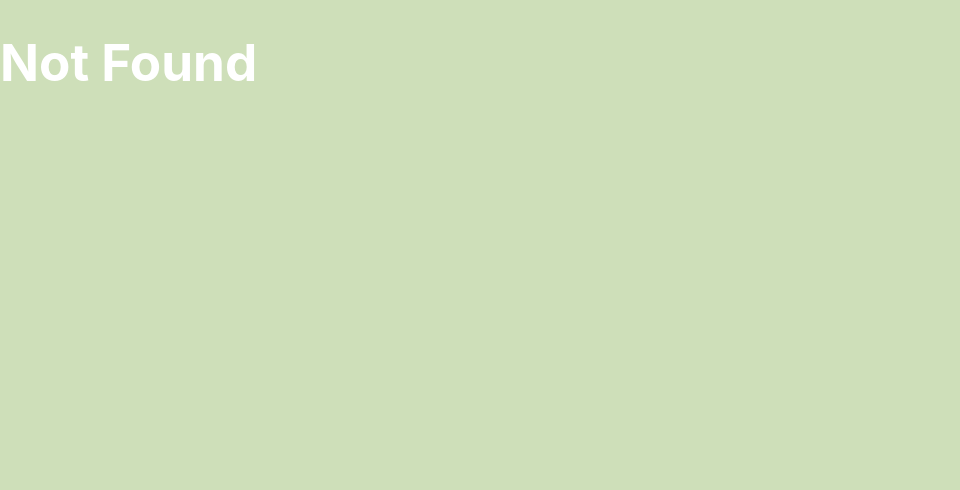
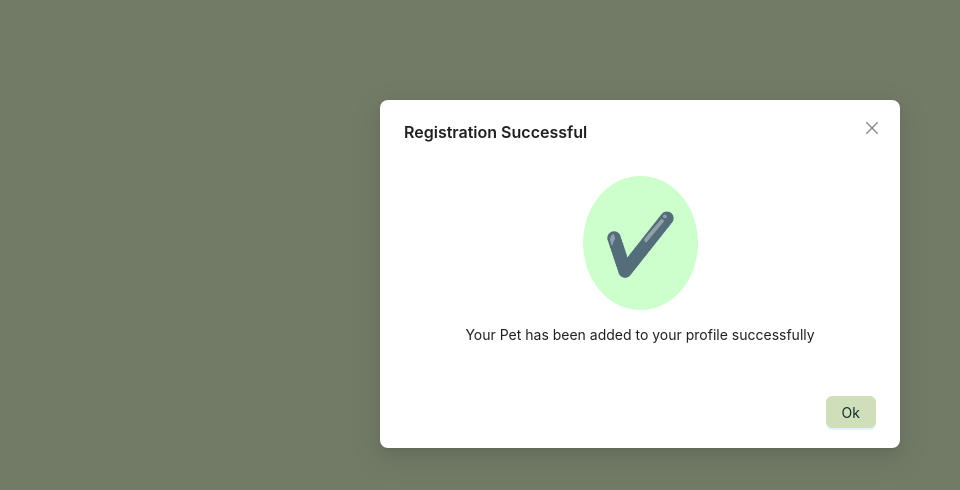
Before and after one commit to shahriar-raj/PawCare_FrontEnd, a React (Vite) app: page /petPhoto in a window 1280 px wide. Shown: the top 490 px of the page, without its empty margins (0-960 px from the left). Built offline with nearby package versions, Linux system fonts and the light colour scheme; no server answers; a web font is replaced by a local one.

Commit message:
Images for Pets Added

```diff
--- a/src/AddPet.css
+++ b/src/AddPet.css
@@ -1,7 +1,10 @@
 .add-pet-form-container {
     width: 30%;
     margin-left: 30% ;
-    padding: 4%;
+    padding-left: 4%;
+    padding-right: 4%;
+    padding-top: 4%;
+    padding-bottom: 1%;
     background-color: #192928; /* Dark green background */
     color: #CEDFB9; /* Light green text */
     border-radius: 15px;
--- a/src/AddPet.jsx
+++ b/src/AddPet.jsx
@@ -4,10 +4,15 @@ import { Button, Checkbox, Form, Input, Card, DatePicker, Select, Upload, InputN
 import { UploadOutlined } from '@ant-design/icons';
 import './AddPet.css'; // Make sure to include the correct path to your CSS file
 import { useNavigate } from "react-router-dom";
+import { storage } from "./firebase";
+import { ref, uploadBytes, listAll, getDownloadURL } from "firebase/storage";
 
 export function AddPet(props) {
     const [form] = Form.useForm();
     const navigate = useNavigate();
+    const [image, setImage] = useState(null);
+    const [imageList, setImageList] = useState(null);
+    // const [url, setUrl] = useState(null);
     const onFinish = async (values) => {
         console.log('Received values of form:', values);
         try {
@@ -20,7 +25,8 @@ export function AddPet(props) {
                 Gender: values['gender'],
                 AdoptionStatus: "Adopted",
             }
-            console.log(obj);
+            uploadImage(obj.Name, obj.Age, obj.UserID);
+            // console.log("URl:" + imageList);
             const response = await fetch('http://3.89.30.159:3000/profile/addPet', {
                 method: 'POST',
                 headers: {
@@ -29,10 +35,15 @@ export function AddPet(props) {
                 body: JSON.stringify(obj),
             });
 
+            const result = await response.json();
+
             if (response.ok) {
-
+                localStorage.setItem('petID', result.PetID);
+                localStorage.setItem('petName', obj.Name);
+                localStorage.setItem('petAge', obj.Age);
+                localStorage.setItem('UserID', obj.UserID);
                 props.setData(obj.UserID);
-                navigate('/profile');
+                navigate('/petphoto');
             }
             else if (response.status === 401) {
                 alert("Registration Failed")
@@ -49,6 +60,15 @@ export function AddPet(props) {
     }
     const onFinishFailed = (errorInfo) => {
         console.log('Failed:', errorInfo);
+    };
+
+    const uploadImage = (name, age, userID) => {
+        console.log('Yes');
+        if (image == null) return;
+        const imageRef = ref(storage, `PetImages/${userID}/${name}${age}/${image.name}`);
+        uploadBytes(imageRef, image).then(() => {
+            // alert("image Uploaded");
+        });
     };
 
     return (
@@ -113,6 +133,10 @@ export function AddPet(props) {
                         </Radio.Group>
                     </Form.Item>
 
+                    <Form.Item label="Upload Profile Photo">
+                        <Input type="file" onChange={(e) => setImage(e.target.files[0])} />
+                    </Form.Item>
+
                     <Form.Item>
                         <Button className="Add_pet" type="primary" htmlType="submit">
                             Add Pet
--- /dev/null
+++ b/src/AddpetPhoto.jsx
@@ -0,0 +1,79 @@
+import React, { useEffect } from "react";
+import { useState } from 'react';
+import { Button, Checkbox, Form, Input, Card, DatePicker, Select, Upload, InputNumber, Radio, Modal } from 'antd';
+import { UploadOutlined } from '@ant-design/icons';
+import './AddpetPhoto.css'; // Make sure to include the correct path to your CSS file
+import { useNavigate } from "react-router-dom";
+import { storage } from "./firebase";
+import { ref, uploadBytes, listAll, getDownloadURL } from "firebase/storage";
+
+export function AddpetPhoto(props) {
+    const navigate = useNavigate();
+    const [imageList, setImageList] = useState(null);
+    const [isModalVisible, setIsModalVisible] = useState(true);
+    useEffect(() => {
+        const fillDB = async () => {
+            // console.log("URL:" + url);
+            listAll(ref(storage, 'PetImages/' + localStorage.getItem('UserID') + '/' + localStorage.getItem('petName') + localStorage.getItem('petAge') + '/')).then((response) => {
+                console.log(response);
+                response.items.forEach((itemRef) => {
+                    getDownloadURL(itemRef).then((url) => {
+                        setImageList(url);
+                        console.log("Hello" + url);
+                        localStorage.setItem('Url', url);
+                    }).catch((error) => {
+                        console.log(error);
+                    });
+                });
+            })
+        }
+        fillDB();
+    }, []);
+
+    const handleOk = async () => {
+        const response = await fetch('http://3.89.30.159:3000/profile/picturePet', {
+            method: 'POST',
+            headers: {
+                'Content-Type': 'application/json',
+            },
+            body: JSON.stringify({
+                UserID: localStorage.getItem('userID'),
+                PetID: localStorage.getItem('petID'),
+                URL: localStorage.getItem('Url'),
+            }),
+        });
+
+        if (response.ok) {
+            console.log("Image Uploaded");
+            navigate('/profile');
+        }
+        else {
+            console.error("HTTP Error:", response);
+        }
+    }
+
+    const handleCancel = () => {
+        navigate('/profile');
+    }
+
+    const successModal = (
+        <Modal title="Registration Successful" visible={isModalVisible} onOk={handleOk} onCancel={handleCancel} footer={[
+            <Button key="submit" type="primary" onClick={handleOk}>
+                Ok
+            </Button>,
+        ]}>
+            <div style={{ textAlign: 'center', padding: '24px' }}>
+                <div className="tick-mark-container">
+                    <div className="tick-mark">✔</div>
+                </div>
+                <p>Your Pet has been added to your profile successfully</p>
+            </div>
+        </Modal>
+    );
+
+    return (
+        <div>
+            {successModal}
+        </div>
+    );
+}
--- a/src/App.jsx
+++ b/src/App.jsx
@@ -15,6 +15,7 @@ import { DonationDetail } from './DonationDetail.jsx';
 import { OtpVerify } from './OtpVerify.jsx';
 import { ShowImage } from './ShowImage.jsx';
 import { DonationPayment } from './DonationPayment.jsx';
+import { AddpetPhoto } from './AddpetPhoto.jsx';
 
 export default function App() {
   const [data, setData] = useState([]);
@@ -32,6 +33,7 @@ export default function App() {
           <Route path="/otp_verification" element={<OtpVerify data={data} setData={setData} />} />
           <Route path="/donationpayment" element={<DonationPayment data={data} setData={setData} />} />
           <Route path="/showimage" element={<ShowImage data={data} setData={setData} />} />
+          <Route path="/petPhoto" element={<AddpetPhoto data={data} setData={setData} />} />
           <Route path="*" element={<h1>Not Found</h1>} />
         </Routes>
       </Router>
--- a/src/Components/CircleImage.jsx
+++ b/src/Components/CircleImage.jsx
@@ -15,7 +15,7 @@ const CircleImage = ({ src, alt, diameter }) => {
 
     return (
         <div style={style}>
-            <img src={src} alt={alt} style={{ width: '90%', height: 'auto' }} />
+            <img src={src} alt={alt} style={{ width: '100%', height: 'auto' }} />
         </div>
     );
 };
--- a/src/Profile.jsx
+++ b/src/Profile.jsx
@@ -14,7 +14,7 @@ export function Profile(props) {
     const [data, setData] = useState([]);
     const [name, setName] = useState("");
     const [address, setAddress] = useState("");
-    const [imageList, setImageList] = useState(null);
+    const [imageList, setImageList] = useState([]);
     const navigate = useNavigate();
     const handleLog = () => {
         navigate('/');
@@ -22,8 +22,11 @@ export function Profile(props) {
     const add = () => {
         navigate('/addPet');
     }
+
     useEffect(() => {
         // Function to fetch data from the API
+
+
         const fetchData = async () => {
             try {
                 let obj = {
@@ -42,11 +45,12 @@ export function Profile(props) {
                 setData(result.userDetails.userPets);
                 setName(result.userDetails.userDetails.Username);
                 setAddress(result.userDetails.userDetails.Address);
-                listAll(ref(storage, 'images/'+result.userDetails.userDetails.Email+'/')).then((response) => {
+                listAll(ref(storage, 'images/' + result.userDetails.userDetails.Email + '/')).then((response) => {
                     console.log(response);
                     response.items.forEach((itemRef) => {
                         getDownloadURL(itemRef).then((url) => {
                             setImageList(url);
+                            console.log(url);
                         }).catch((error) => {
                             console.log(error);
                         });
@@ -120,9 +124,8 @@ export function Profile(props) {
                                 <div key={item.PetID} className='pet-card-container'>
                                     <Card className="petCard" >
                                         <Card.Body>
-                                            {/* Pet Name: {item.Name}   Pet Type: {item.Type} */}
                                             <div className="pet-info-profile">
-                                                <Avatar size={100} src="./src/assets/cutu.png" className="pet-avatar" />
+                                                <Avatar size={100} src={item.URL} className="pet-avatar" />
                                                 <div className="pet-details">
                                                     <h1 className="pet-name">{item.Name}</h1>
                                                     {item.Breed}<br />
```
Also changed, not shown: src/AddpetPhoto.css (added).
